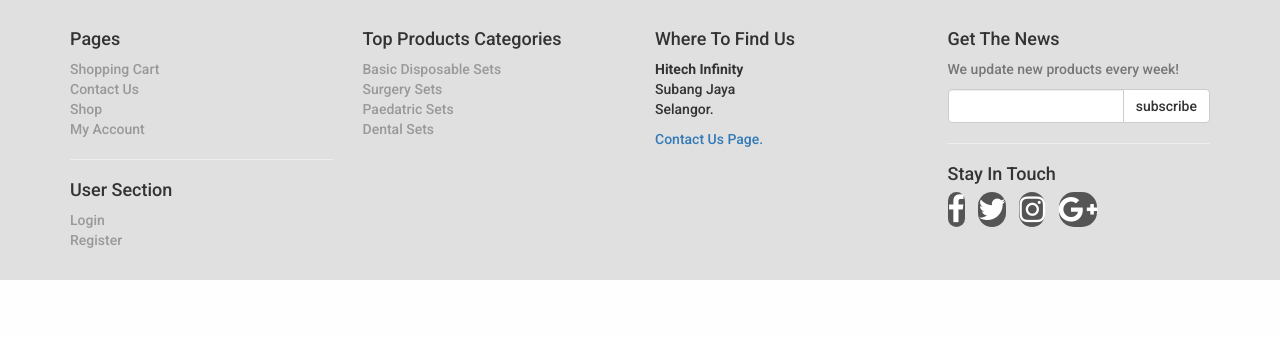
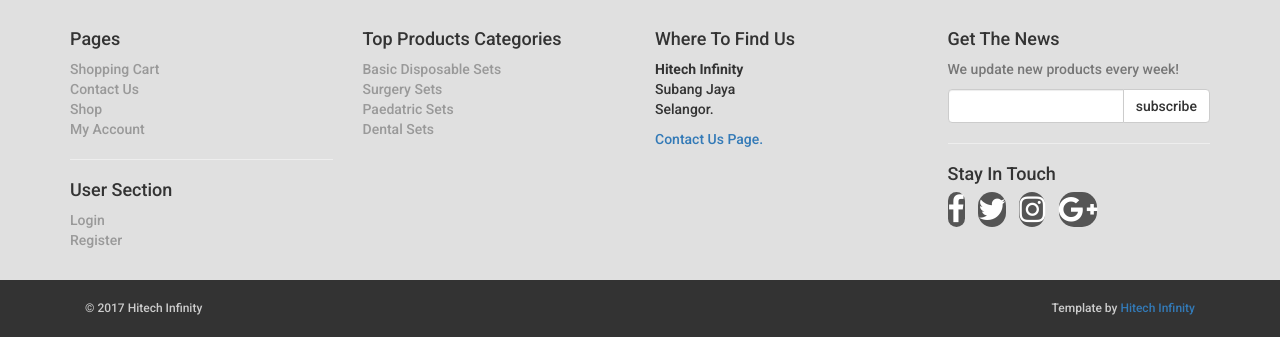
Before and after one commit to sharvinbala/e-commerce, a PHP site: page / in a window 1280 px wide. Shown: the part 1475-1812 px from the top of the page. Before the commit the page ends 1755 px from the top, so only its background shows below. Run offline with PHP 8.4, Linux system fonts and the light colour scheme.

Commit message:
Copyright styling completed

```diff
--- a/includes/footer.php
+++ b/includes/footer.php
@@ -78,3 +78,16 @@
 		</div><!-- row ends -->
 	</div><!-- container starts -->
 </div><!-- Footer ends -->
+
+<div id="copyright"><!--copyright starts -->
+	<div class="container"><!--container starts -->
+		<div class="col-md-6"><!--col md 6 starts -->
+			<p class="pull-left">&copy; 2017 Hitech Infinity</p>
+		</div><!--col md 6 ends -->
+			<div class="col-md-6"><!--col md 6 starts -->
+				<p class="pull-right">
+					Template by <a href="#">Hitech Infinity</a>
+				</p>
+			</div><!--col md 6 ends -->
+	</div><!--container ends -->
+</div><!--copyright ends -->
--- a/index.php
+++ b/index.php
@@ -339,10 +339,7 @@
 
 <?php
 include ("includes/footer.php")
-
 ?>
-
-
 <script src="js/jquery.min.js"></script>
 <script src="js/bootstrap.min.js"></script>
 
--- a/styles/style.css
+++ b/styles/style.css
@@ -324,7 +324,6 @@ body
 	padding: 20px 0;
 }
 
-
 #footer .social
 {
 	text-align: left;
@@ -345,3 +344,16 @@ body
 	vertical-align: bottom;
 	background-color: #555555;
 }
+
+#copyright
+{
+	padding: 20px;
+	background: #333;
+	font-size: 12px;
+	color: #ccc;
+}
+
+#copyright p
+{
+	margin: 0;
+}
```
